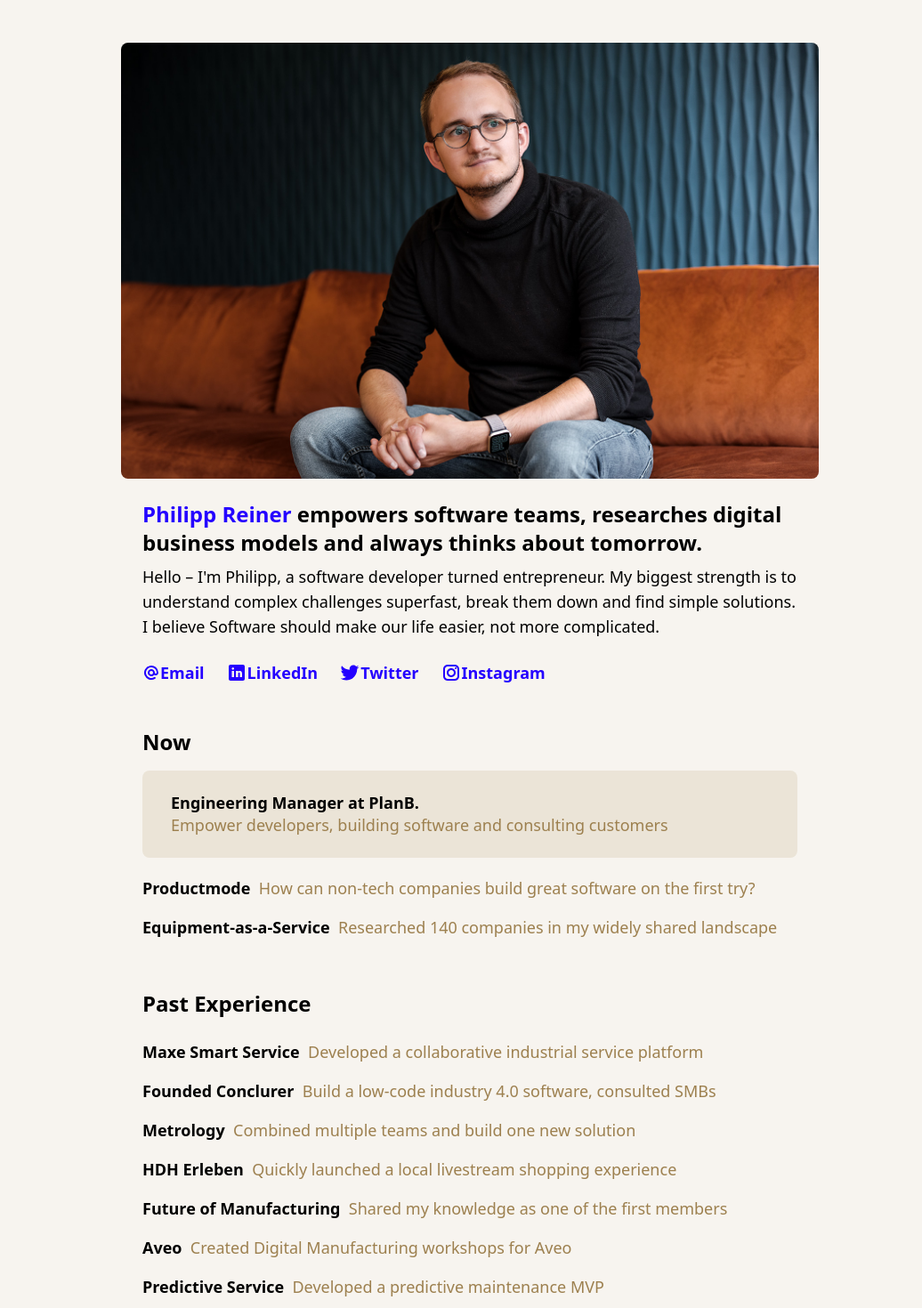
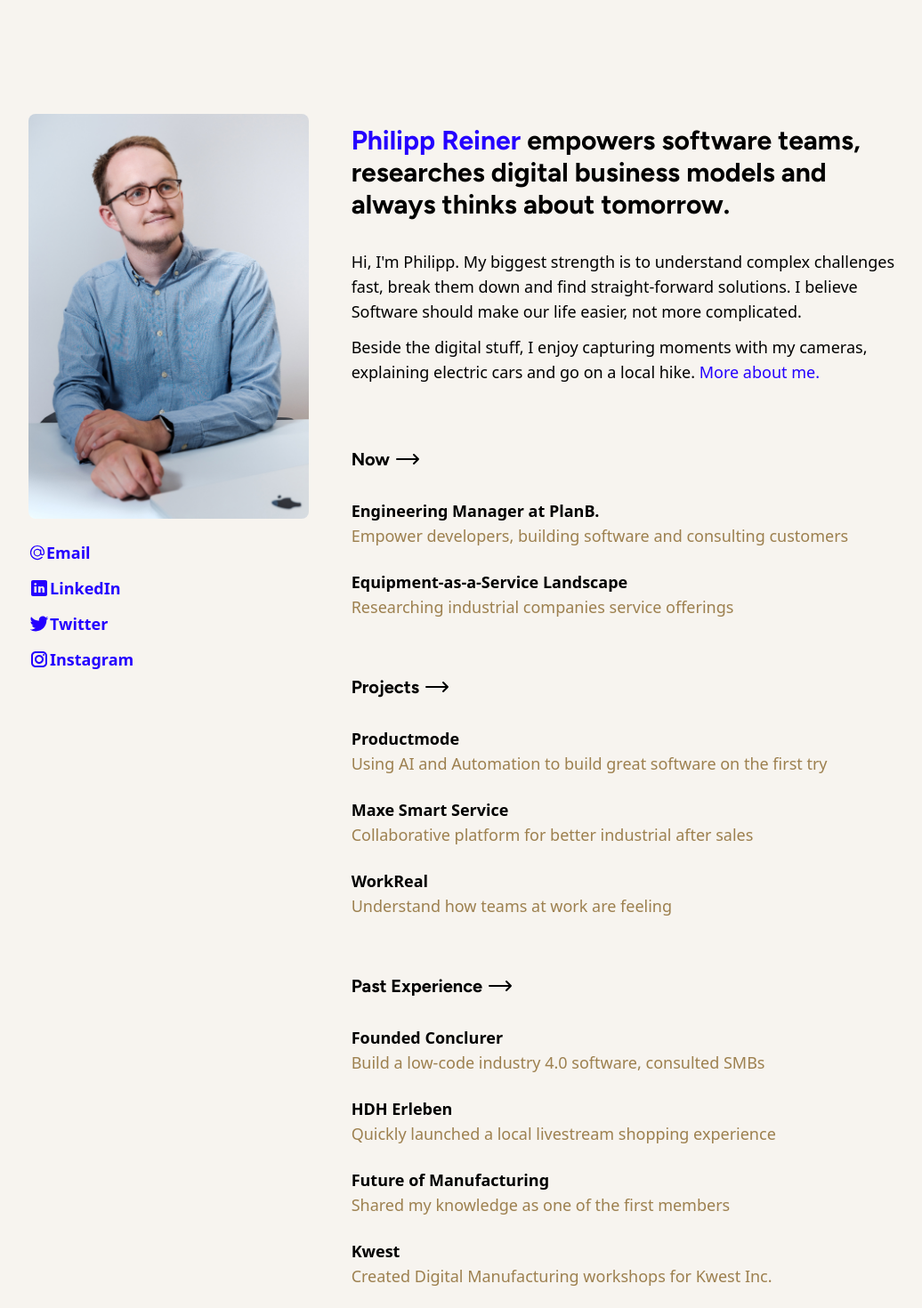
Before and after one commit to philippreiner/website, a Next.js app: page / in a window 1280 px wide. Shown: the top 1470 px of the page at 89% size, without its empty margins (112-1148 px from the left). Built offline with nearby package versions, Linux system fonts and the light colour scheme.

Commit message:
New homepage layout

```diff
--- a/components/atoms.js
+++ b/components/atoms.js
@@ -11,7 +11,7 @@
 
 import NextImage from "next/image";
 import NextLink from "next/link";
-import { Disclosure } from '@headlessui/react'
+import {ArrowLongRightIcon} from "@heroicons/react/24/outline"
 
 export function Container({ children , size}) {
   return (
@@ -27,7 +27,7 @@
 
 export function Subline({ children }) {
   return (
-    <div className="sm:text-lg dark:text-gray-100">
+    <div className="sm:text-lg dark:text-gray-100 pb-3">
       {children}
     </div>
   );
@@ -50,11 +50,21 @@
 
 export function Headline({ children }) {
   return (
-    <div className="text-xl sm:text-2xl leading-normal font-heading">
+    <div className="text-xl md:text-2xl lg:text-3xl leading-normal font-heading">
       {children}
     </div>
   );
 }
+export function SectionTitle({ children }) {
+  return (
+  <h2 className="flex items-center font-heading text-xl pb-2 md:pb-4 ">
+    {children}
+    <ArrowLongRightIcon className="w-8 h-8 ml-1"/>
+  </h2>
+  );
+}
+
+
 
 export function Homelink() {
   return (
@@ -91,6 +101,16 @@
   );
 }
 
+export function DrawnLine() {
+  return (
+    <div className="w-full my-3">
+      <svg viewBox="0 0 770 9" fill="none" xmlns="http://www.w3.org/2000/svg">
+      <path d="M195.961 1.34462C195.961 1.34462 230.376 1.19661 299.206 0.90059C368.035 0.604568 402.45 0.456557 402.45 0.456557C402.45 0.456557 463.242 1.41365 584.826 3.32784C706.409 5.24203 767.489 6.29981 768.066 6.50116C768.642 6.70252 768.984 7.02018 769.091 7.45413C769.197 7.88809 769.025 8.25947 768.574 8.56826C768.123 8.87705 767.579 8.99598 766.942 8.92502C766.305 8.85407 765.838 8.6225 765.54 8.2303C765.242 7.8381 765.237 7.44694 765.524 7.05683C765.811 6.66673 766.272 6.43847 766.907 6.37207C767.542 6.30567 768.089 6.4285 768.549 6.74055C769.009 7.0526 769.191 7.42524 769.096 7.85848C769.002 8.29172 768.669 8.60696 768.098 8.80421C767.527 9.00147 706.458 8.14297 584.892 6.22873C463.325 4.3145 368.138 3.50529 299.33 3.80112C230.521 4.09695 163.785 4.72911 99.1219 5.69762C34.4584 6.66612 1.91592 7.10734 1.49435 7.02128C1.07279 6.93522 0.726764 6.77328 0.45628 6.53546C0.185795 6.29764 0.0425076 6.02936 0.0264178 5.73062C0.010328 5.43188 0.124508 5.15973 0.368959 4.91418L195.961 1.34462Z" fill="#CABBA1"/>
+      </svg>
+    </div>
+  );
+}
+
 export function LanguagePill({ label }) {
   return (
   <span className="bg-gray-200 uppercase dark:bg-gray-700 inline-block text-gray-600 dark:text-gray-400 rounded-sm py-0.5 mr-1 px-1 transform -translate-y-0.5 text-xs">
@@ -110,8 +130,8 @@
 
 export function WorkFrame({ title, label }) {
   return (
-    <div className="py-2">
-      <span className="font-bold">{title}</span>&nbsp;&nbsp;
+    <div className="py-3">
+      <h3 className="font-bold block">{title}</h3>
       <span className="text-paper-900 dark:text-gray-500">{label}</span>
     </div>
   );
--- a/components/contacts.js
+++ b/components/contacts.js
@@ -1,10 +1,16 @@
 
-import { AtSymbolIcon } from '@heroicons/react/solid'
-export default function Contacts() {
+import { AtSymbolIcon } from '@heroicons/react/24/solid'
+
+export default function Contacts({direction}) {
   const linkstyle = "hover:text-blue-400 font-bold hover:underline text-primary dark:text-blue-600 items-center flex";
 
+  var style = "flex flex-col md:flex-row"
+  if(direction === "col") {
+    style = "flex flex-col md:space-y-3"
+  }
+
   return (
-    <ul className="flex flex-col md:flex-row">
+    <ul className={style}>
       <li className="pr-4 pb-2 md:pb-0 hidden flex">
         <a href="https://www.nonewmachines.com" className={linkstyle} >
           <span>Newsletter</span>
@@ -38,6 +44,10 @@
   );
 }
 
+Contacts.defaultProps = {
+  direction: "row",
+};
+
 export function Linkedin() {
   return (
     <div className=''>
--- a/components/layout.js
+++ b/components/layout.js
@@ -38,12 +38,6 @@
         data-ackee-domain-id="9c20f8ac-780f-4d14-8928-6e7441f1b4b0"
         data-ackee-opts='{ "ignoreLocalhost": true, "detailed": true }'
       />
-      <script
-          async
-          defer
-          data-domain="www.philippreiner.info"
-          src="/js/p.js"
-        />
     </div>
   );
 }
--- a/package.json
+++ b/package.json
@@ -8,8 +8,9 @@
     "start": "next start"
   },
   "dependencies": {
+    "@fontsource/figtree": "^4.5.1",
     "@headlessui/react": "^1.6.1",
-    "@heroicons/react": "^1.0.1",
+    "@heroicons/react": "^2.0.0",
     "@tailwindcss/forms": "^0.5.0",
     "framer-motion": "^2.9.5",
     "gray-matter": "^4.0.2",
--- a/pages/_app.js
+++ b/pages/_app.js
@@ -1,4 +1,5 @@
 import '../styles/globals.css'
+import "@fontsource/figtree/700.css"
 
 function App({ Component, pageProps}) {
 
--- a/pages/_document.js
+++ b/pages/_document.js
@@ -7,7 +7,7 @@
     return (
       <Html lang="en">
         <Head />
-        <body className="dark:bg-black dark:text-white sm:text-lg">
+        <body className="dark:bg-slate-900 dark:text-white sm:text-lg">
           <Main />
           <NextScript />
         </body>
--- a/pages/index.js
+++ b/pages/index.js
@@ -1,82 +1,95 @@
 import NextImage from "next/image";
 import Layout from "@components/layout";
-import { Container, WorkCard, WorkFrame, Subline} from "@components/atoms"
+import { Container, WorkFrame, Subline, SectionTitle, DrawnLine} from "@components/atoms"
 import Contacts from "@components/contacts"
 import NextLink from "next/link";
 import { Tagline } from "@components/about";
-import philipp from '../public/static/philipp-reiner.jpg'
-
+import philipp from '../public/static/reiner-web.jpg'
 
 export default function Home() {
   return (
       <Layout>
-          <Container size="max-w-screen-md">
-          <section className="pt-4 pb-4 md:pt-8 lg:pt-12 md:pb-8 lg:pb-12">
-                  <div className="pb-2 md:pb-6 lg:-ml-6 lg:-mr-6">
+          <Container size="max-w-5xl">
+            <div className="md:grid md:grid-cols-[1fr,2fr] md:gap-12 lg:gap-12 pt-6 md:pt-20 lg:pt-32">
+               <aside className="">
+                <div className="lg:sticky top-6 mb-6">
+                    <div className="flex justify-center w-full md:mb-3">
                     <NextImage
-                          width="800"
-                          height="500"
+                            width="400"
+                            height="578"
                             quality="75"
                             src={philipp}
                             alt="Philipp Reiner"
                             placeholder="blur"
-                          className="rounded-lg"
+                            className="md:rounded-lg rounded-full aspect-square md:aspect-auto object-cover object-top w-full max-w-[200px] md:max-w-none"
                         />
                     </div>
+                    <div className="lg:block hidden">
+                        <Contacts direction={"col"}/>
+                    </div>
 
+                </div>
+               </aside>
+                <main className="">
+                    <section className="md:pt-3">
                         <Tagline/>
-                      <div className="pb-2 md:pt-2 md:pb-6">
+                        <div className="py-3 md:py-6 lg:py-8">
                             <Subline>
-                          Hello – I'm Philipp, a software developer turned entrepreneur. My biggest strength is to understand complex challenges superfast, break them down and find simple solutions. <br/>I believe Software should make our life easier, not more complicated.
+                            Hi, I'm Philipp. My biggest strength is to understand complex challenges fast, break them down and find straight-forward solutions. I believe Software should make our life easier, not more complicated.
                             </Subline>
+                            <Subline>
+                                Beside the digital stuff, I enjoy capturing moments with my cameras, explaining electric cars and go on a local hike. <NextLink href="/blog/conversation-starter"  className="text-primary hover:underline decoration-2">More about me.</NextLink>
+
+                            </Subline>
+                            <div className="lg:hidden py-3">
+                                <Contacts/>
                             </div>
-                      <Contacts/>
+                        </div>
                     </section>
-          <section className="pb-6 md:pb-12">
+                    <section className="py-3 md:py-6">
+                        <SectionTitle>Now</SectionTitle>
+                        <a href="https://www.planb.net" className="hover:underline decoration-2" target="_blank">
+                            <WorkFrame title="Engineering Manager at PlanB." label="Empower developers, building software and consulting customers"/>
+                                </a>
 
-          <h3 className="font-heading text-2xl pb-2 md:pb-4">Now</h3>
 
-  <a href="https://www.planb.net" target="_blank">
-      <WorkCard title="Engineering Manager at PlanB." label="Empower developers, building software and consulting customers"/>
+                                <NextLink href="/eaas" className="hover:underline decoration-2">
+
+                                    <WorkFrame title="Equipment-as-a-Service Landscape" label="Researching industrial companies service offerings"/>
+
+                                </NextLink>
+
+
+                    </section>
+                    <section className="py-3 md:py-6">
+                    <SectionTitle>Projects</SectionTitle>
+                        <NextLink href="/productmode"  className="hover:underline decoration-2">
+                                    <WorkFrame title="Productmode"  className="hover:underline decoration-2" label="Using AI and Automation to build great software on the first try"/>
+                                </NextLink>
+                                <a href="https://www.maxe.io"  className="hover:underline decoration-2" target="_blank">
+                      <WorkFrame title="Maxe Smart Service" label="Collaborative platform for better industrial after sales"/>
                   </a>
-  <a href="/productmode"  className="hover:underline decoration-2">
-      <WorkFrame title="Productmode"  className="hover:underline decoration-2" label="How can non-tech companies build great software on the first try?"/>
+                         <a href="https://www.workre.al"  className="hover:underline decoration-2">
+                            <WorkFrame title="WorkReal"  className="hover:underline decoration-2" label="Understand how teams at work are feeling"/>
+                         </a>
+
+
+                    </section>
+                    <section className="py-3 md:py-6">
+                    <SectionTitle>Past Experience</SectionTitle>
+                    <a href="https://www.conclurer.com"  className="hover:underline decoration-2" target="_blank">
+                      <WorkFrame title="Founded Conclurer" label="Build a low-code industry 4.0 software, consulted SMBs" />
                   </a>
 
 
 
-
-  <NextLink href="/eaas" className="hover:underline decoration-2">
-
-      <WorkFrame title="Equipment-as-a-Service" label="Researched 140 companies in my widely shared landscape"/>
-
-  </NextLink>
-
-          </section>
-          <section className="pb-6 md:pb-12">
-
-
-
-                      <h3 className="font-heading text-2xl pb-2 md:pb-4">Past Experience</h3>
-
-                      <a href="https://www.maxe.io"  className="hover:underline decoration-2" target="_blank">
-                      <WorkFrame title="Maxe Smart Service" label="Developed a collaborative industrial service platform"/>
-                  </a>
-                  <a href="https://www.conclurer.com"  className="hover:underline decoration-2" target="_blank">
-                      <WorkFrame title="Founded Conclurer" label="Build a low-code industry 4.0 software, consulted SMBs" />
-                  </a>
-
-                  <WorkFrame title="Metrology" label="Combined multiple teams and build one new solution" />
                   <a href="https://www.heidenheimerleben.de"  className="hover:underline decoration-2" target="_blank">
                       <WorkFrame title="HDH Erleben" label="Quickly launched a local livestream shopping experience"/>
                   </a>
                   <a href="https://www.futureofmanufacturing.io"  className="hover:underline decoration-2" target="_blank">
                       <WorkFrame title="Future of Manufacturing" label="Shared my knowledge as one of the first members"/>
                   </a>
-                  <WorkFrame title="Aveo" label="Created Digital Manufacturing workshops for Aveo"/>
-                  <a href="https://www.cuse.io"  className="hover:underline decoration-2" target="_blank">
-                      <WorkFrame title="Predictive Service" label="Developed a predictive maintenance MVP"/>
-                  </a>
+                  <WorkFrame title="Kwest" label="Created Digital Manufacturing workshops for Kwest Inc."/>
                   <WorkFrame title="Nearstage" label="Founded and sold an up-selling ticketing solution for festivals"/>
                   <a href="https://www.heidenheim.dhbw.de"  className="hover:underline decoration-2" target="_blank">
                       <WorkFrame title="Lecture Students" label="Teached about Supply Chain Management and Web-Programming"/>
@@ -84,23 +97,8 @@
                   <WorkFrame title="Bachelor Thesis" label="Researched Analytics dashboards for purchasing departments"/>
 
                     </section>
-                  <section className="pb-6 md:pb-12">
-
-                      <h3 className="font-heading text-2xl dark:text-gray-500 pb-2 md:pb-4">Learn more</h3>
-                      <NextLink
-                          href="/blog/conversation-starter"
-                          className="hover:underline decoration-2">
-
-                          <WorkFrame title="Conversation starters"/>
-
-                      </NextLink>
-                      <NextLink href="/blog" className="hover:underline decoration-2">
-
-                          <WorkFrame title="Blogposts"/>
-
-                      </NextLink>
-              </section>
-
+                </main>
+            </div>
       </Container>
 
       </Layout>
--- a/styles/globals.css
+++ b/styles/globals.css
@@ -14,8 +14,8 @@
   background-color: #f7f4ef;
 }
 .font-heading {
-  font-family: system-ui,-apple-system,sans-serif;
-  font-weight: 800 !important;
+  font-family: "Figtree", system-ui, sans-serif;
+  font-weight: 700 !important;
 }
 .icon svg{
   fill:#000;
--- a/styles/post.module.css
+++ b/styles/post.module.css
@@ -30,7 +30,7 @@
     border-radius: 8px;
 }
 @media (min-width:48em) {
-    .content img {
+    .c0ntent img {
         margin-top: 1em;
         margin-bottom: 1em;
         margin-left: -2em;
```
Also changed, not shown: public/static/reiner-web.jpg (added), 1 other file (tests, documents, lock files or other folders). Lines whose indentation alone changed are shown as unchanged.
